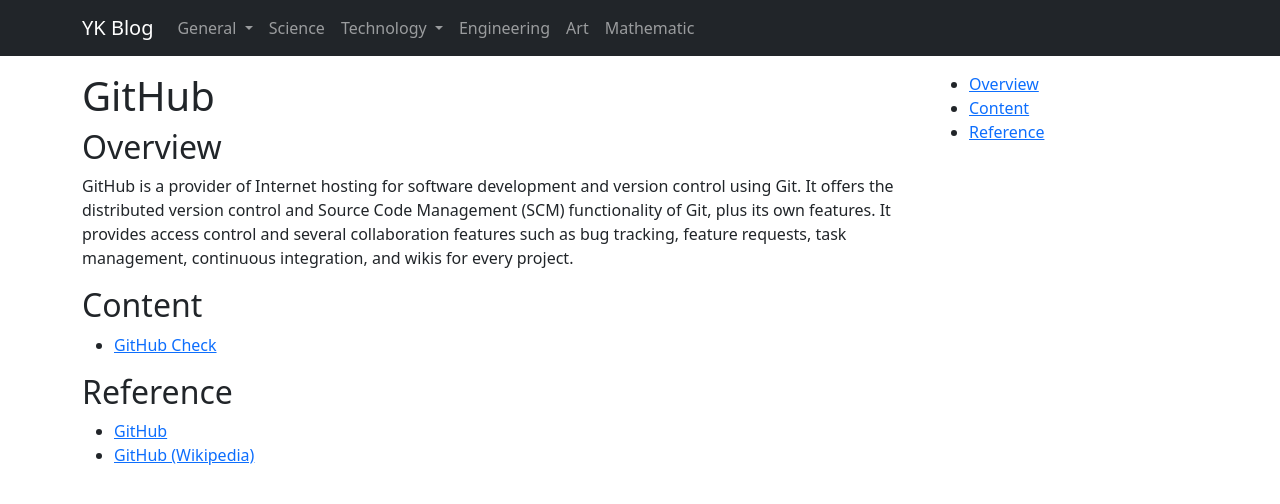
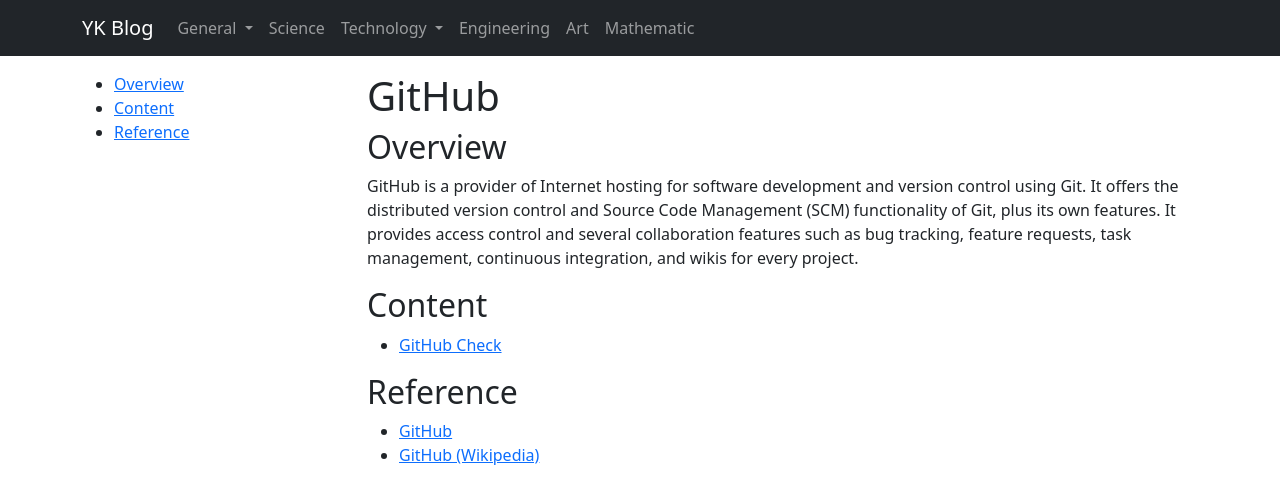
Before and after one commit to YTKme/Blog, a Jekyll site: the page built from docs/_docs/technology/github/github-general.md, in a window 1280 px wide and 1200 px high. Shown: the top 504 px of the window. Built offline with Jekyll 4.4.1, drawn with Linux system fonts in a browser that asks for light colours.

Commit message:
Switch Table of Content and Main Content order

```diff
--- a/docs/_layouts/docs.html
+++ b/docs/_layouts/docs.html
@@ -5,15 +5,15 @@
         <!-- Main -->
         <div class="container main-content">
             <div class="row">
+                <aside class="col-12 col-md-3" role="complementary">
+                    {% assign my_min = page.toc_min | default: site.toc_min | default: 1 %}
+                    {% assign my_max = page.toc_max | default: site.toc_max | default: 3 %}
+
+                    {% include toc_pure_liquid.html html=content sanitize=true h_min=my_min h_max=my_max %}
+                </aside>
                 <div class="col-12 col-md-9" role="main">
                     <h1>{{ page.title }}</h1>
                     {{ content }}
                 </div>
-                <div class="col-12 col-md-3" role="complementary">
-                    {% assign my_min = page.toc_min | default: site.toc_min | default: 1 %}
-                    {% assign my_max = page.toc_max | default: site.toc_max | default: 3 %}
-
-                    {% include toc_pure_liquid.html html=content sanitize=true h_min=my_min h_max=my_max %}
-                </div>
             </div>
         </div>
```
